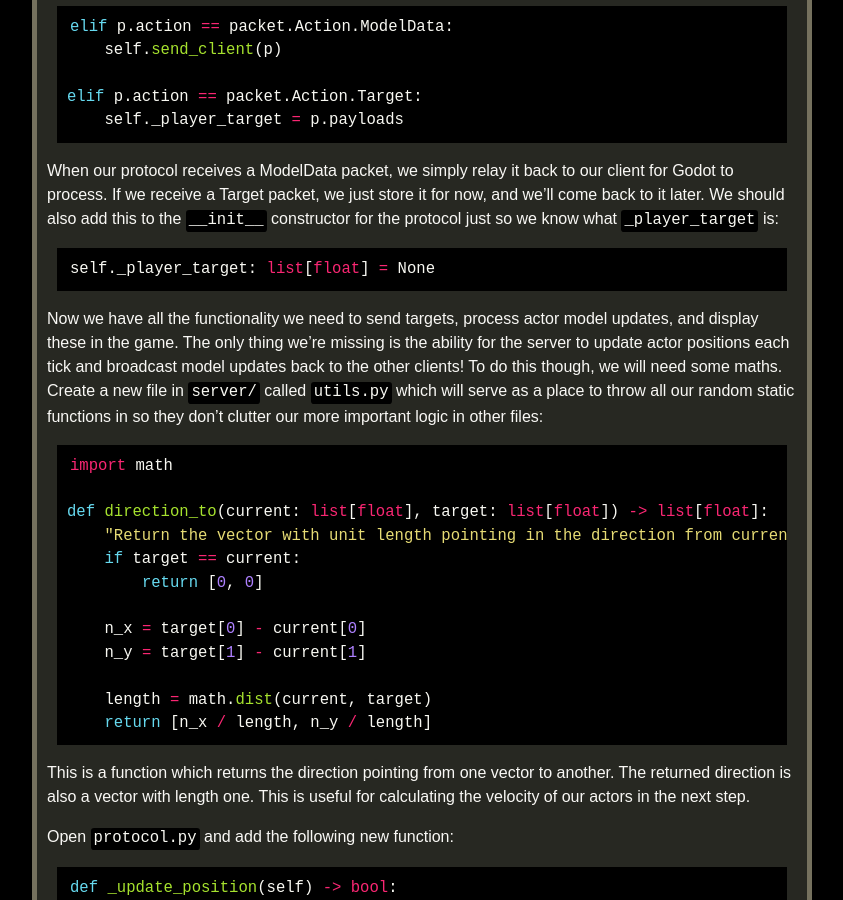
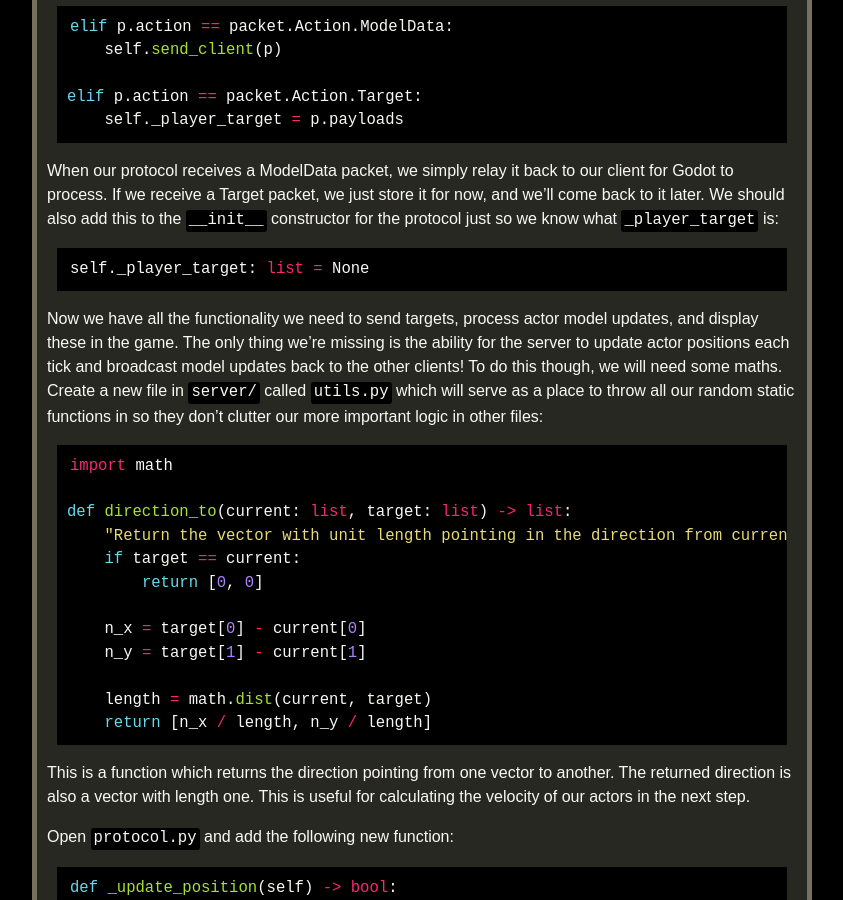
Before and after one commit to tristanbatchler/tbat.me, a Jekyll site: the page built from _posts/2022-11-22-godot-python-mmo-part-3.md, in a window 1280 px wide and 900 px high, scrolled down 9486 px. Shown: the whole window, without its empty margins (218-1061 px from the left). Built offline with Jekyll 4.4.1, drawn with Linux system fonts in a browser that asks for light colours; some web fonts are replaced; a script that is not in the unit is left out.

Commit message:
Python <3.9 compatibility

````diff
--- a/_posts/2022-11-22-godot-python-mmo-part-3.md
+++ b/_posts/2022-11-22-godot-python-mmo-part-3.md
@@ -300,14 +300,14 @@ elif p.action == packet.Action.Target:
 ```
 When our protocol receives a ModelData packet, we simply relay it back to our client for Godot to process. If we receive a Target packet, we just store it for now, and we'll come back to it later. We should also add this to the `__init__` constructor for the protocol just so we know what `_player_target` is:
 ```python
-self._player_target: list[float] = None
+self._player_target: list = None
 ```
 
 Now we have all the functionality we need to send targets, process actor model updates, and display these in the game. The only thing we're missing is the ability for the server to update actor positions each tick and broadcast model updates back to the other clients! To do this though, we will need some maths. Create a new file in `server/` called `utils.py` which will serve as a place to throw all our random static functions in so they don't clutter our more important logic in other files:
 ```python
 import math
 
-def direction_to(current: list[float], target: list[float]) -> list[float]:
+def direction_to(current: list, target: list) -> list:
     "Return the vector with unit length pointing in the direction from current to target"
     if target == current:
         return [0, 0]
````
